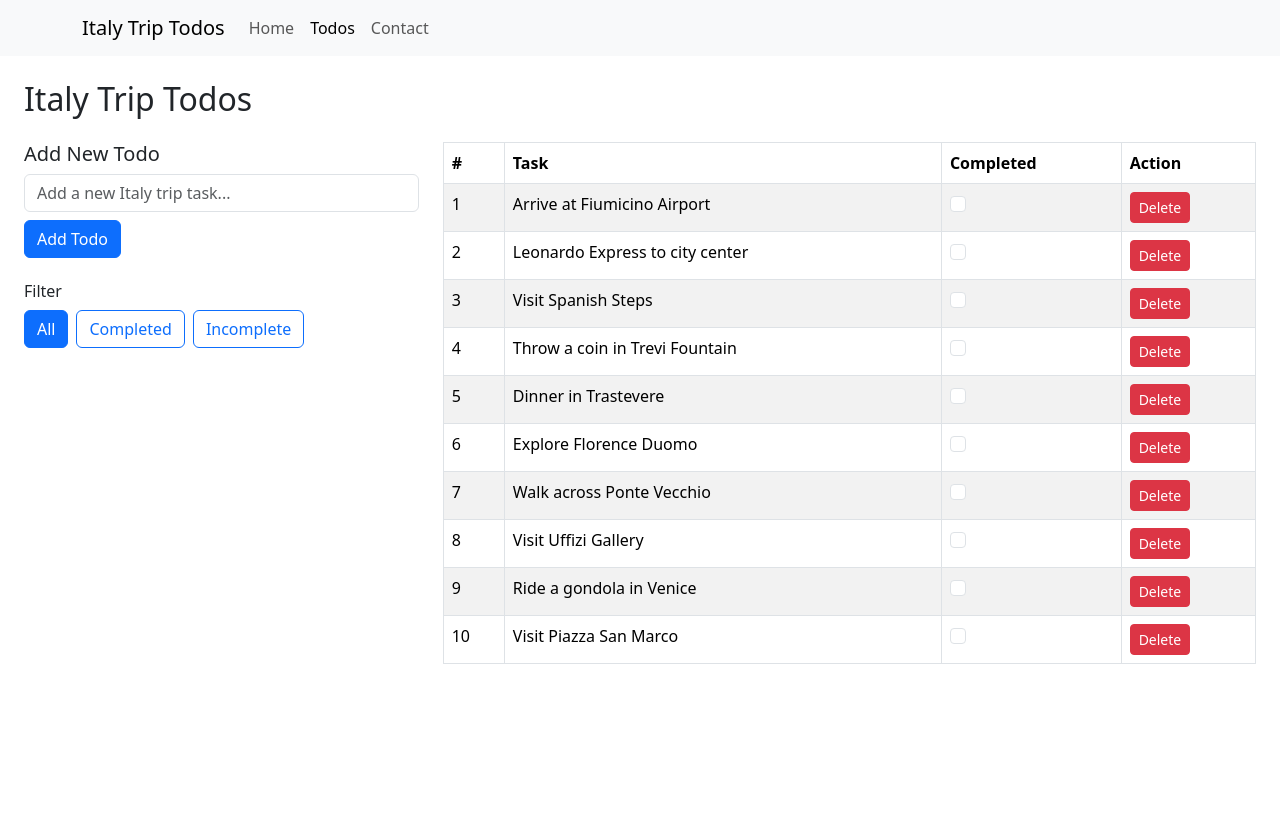
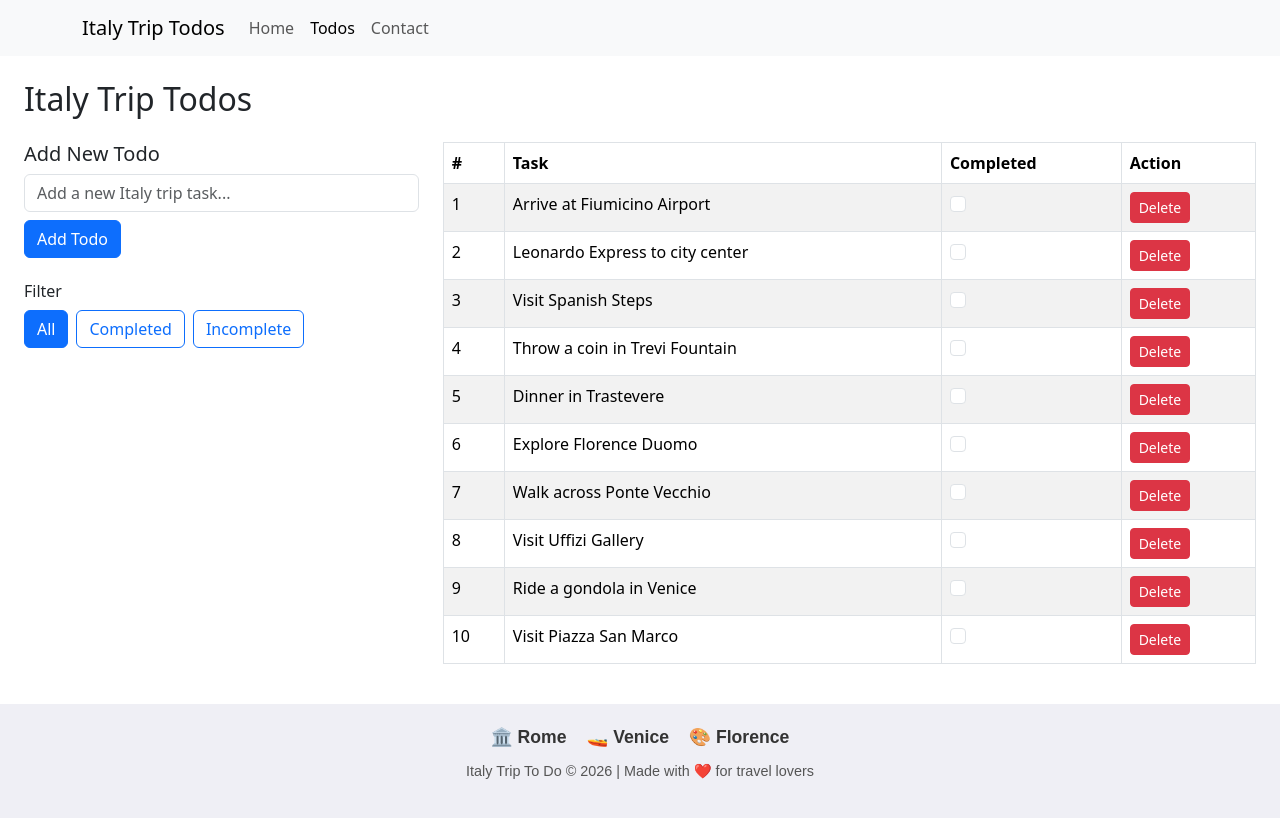
Before and after one commit to HazelStack/italy-trip-todos, a React (Create React App) app: page /todos in a window 1280 px wide. Built offline with nearby package versions, Linux system fonts and the light colour scheme.

Commit message:
add-footer

```diff
--- a/src/App.js
+++ b/src/App.js
@@ -1,20 +1,27 @@
+import 'bootstrap/dist/css/bootstrap.min.css';
+import './App.css';
+import './styles/Footer.css';
 import React from 'react';
 import { BrowserRouter as Router, Routes, Route } from 'react-router-dom';
-import BootstrapNavBar from './components/NavBar'
+import BootstrapNavBar from './components/NavBar';
 import Todos from './pages/Todos';
 import Contact from './pages/Contact';
 import Homepage from './components/Homepage';
-import 'bootstrap/dist/css/bootstrap.min.css';
+import Footer from './components/Footer';
+
 
 function App() {
   return (
     <Router>
-      <BootstrapNavBar/>
-      <Routes>
-        <Route path="/" element={<Homepage />} />
-        <Route path="/todos" element={<Todos />} />
-        <Route path="/contact" element={<Contact />} />
-      </Routes>
+      <BootstrapNavBar />
+      <div className="app-content" style={{ minHeight: '80vh' }}>
+        <Routes>
+          <Route path="/" element={<Homepage />} />
+          <Route path="/todos" element={<Todos />} />
+          <Route path="/contact" element={<Contact />} />
+        </Routes>
+      </div>
+      <Footer />
     </Router>
   );
 }
--- /dev/null
+++ b/src/components/Footer.jsx
@@ -0,0 +1,19 @@
+import React from "react";
+import "../styles/Footer.css";
+
+const Footer = () => {
+  return (
+    <footer className="footer">
+      <div className="footer-cities">
+        <span className="city">🏛️ Rome</span>
+        <span className="city">🚤 Venice</span>
+        <span className="city">🎨 Florence</span>
+      </div>
+      <p className="footer-text">
+        Italy Trip To Do &copy; {new Date().getFullYear()} | Made with ❤️ for travel lovers
+      </p>
+    </footer>
+  );
+};
+
+export default Footer;
--- /dev/null
+++ b/src/styles/Footer.css
@@ -0,0 +1,22 @@
+.footer {
+  background-color: #efeff5;
+  padding: 20px 0;
+  text-align: center;
+  font-family: 'Arial', sans-serif;
+  color: #333;
+}
+
+.footer-cities {
+  margin-bottom: 10px;
+}
+
+.city {
+  margin: 0 10px;
+  font-weight: bold;
+  font-size: 1.1rem;
+}
+
+.footer-text {
+  font-size: 0.9rem;
+  color: #555;
+}
```
